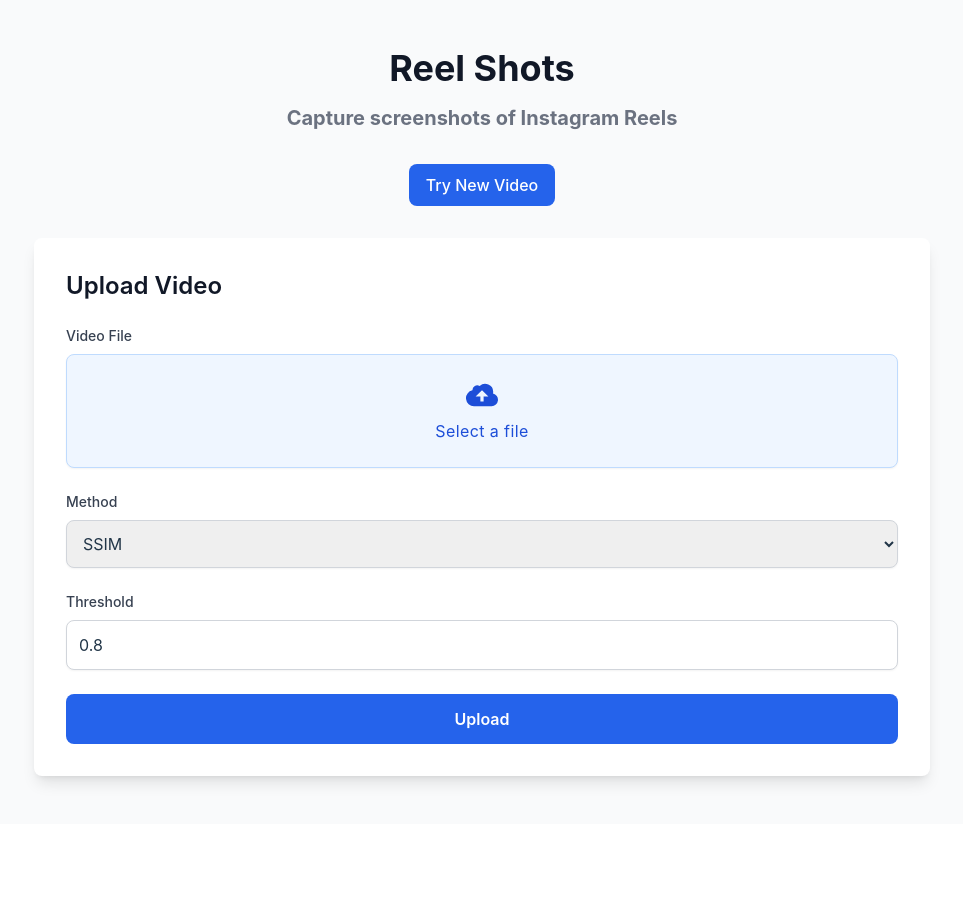
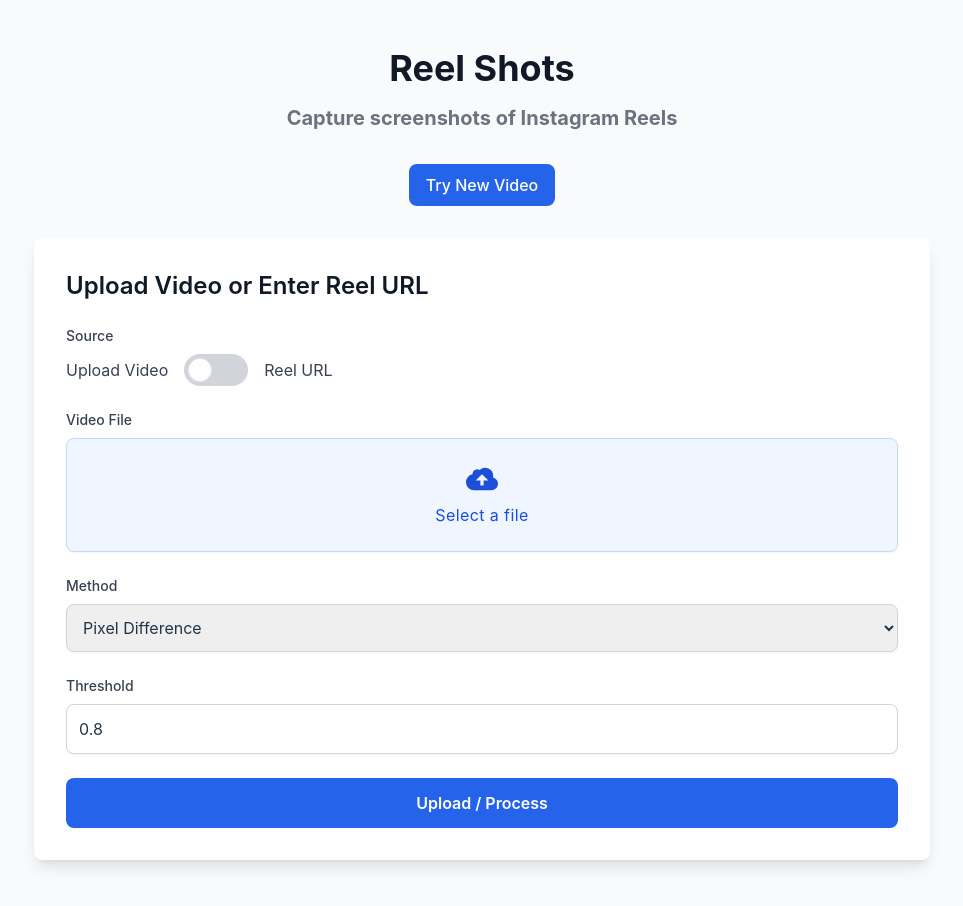
Before and after one commit to funactuator/reel_shot_ui, a React (Vite) app: page / in a window 1280 px wide. Shown: the whole page, without its empty margins (158-1121 px from the left). Before the commit the page ends 824 px from the top, so only its background shows below. Built offline with nearby package versions, Linux system fonts and the light colour scheme; no server answers.

Commit message:
[feat]: added url feature as well

```diff
--- a/src/components/FileUpload.jsx
+++ b/src/components/FileUpload.jsx
@@ -2,43 +2,70 @@
 import axios from "axios";
 
 const FileUpload = ({ onUploadSuccess }) => {
+  const [sourceType, setSourceType] = useState("file"); // "file" or "url"
   const [file, setFile] = useState(null);
-  const [method, setMethod] = useState("ssim");
+  const [reelUrl, setReelUrl] = useState("");
+  const [method, setMethod] = useState("pixel");
   const [threshold, setThreshold] = useState(0.8);
   const [loading, setLoading] = useState(false);
   const [error, setError] = useState("");
+
+  const BACKEND_URL = import.meta.env.VITE_BACKEND_URL;
 
   const handleFileChange = (e) => {
     setFile(e.target.files[0]);
   };
 
-  const BACKEND_URL = import.meta.env.VITE_BACKEND_URL
-
-
   const handleSubmit = async (e) => {
     e.preventDefault();
+    setLoading(true);
+    setError("");
+
+    try {
+      let response;
+      if (sourceType === "file") {
         if (!file) {
           setError("Please select a file.");
+          setLoading(false);
           return;
         }
 
-    setLoading(true);
-    setError("");
-
+        // Upload file
         const formData = new FormData();
         formData.append("video_file", file);
         formData.append("method", method);
         formData.append("threshold", threshold);
 
-    try {
-      const response = await axios.post(`${BACKEND_URL}/extract-frames`, formData, {
+        response = await axios.post(`${BACKEND_URL}/extract-frames`, formData, {
           headers: {
             "Content-Type": "multipart/form-data",
           },
         });
+      } else {
+        if (!reelUrl) {
+          setError("Please enter a Reel URL.");
+          setLoading(false);
+          return;
+        }
+
+        // Submit Reel URL
+        const formData = new FormData();
+        formData.append("reel_url", reelUrl);
+        formData.append("method", method);
+        formData.append("threshold", threshold);
+
+        response = await axios.post(
+          `${BACKEND_URL}/extract-frames-url`,
+          formData
+        );
+      }
+
       onUploadSuccess(response.data);
     } catch (err) {
-      setError("An error occurred while processing the video.");
+      setError(
+        err?.response?.data?.detail ||
+          "An error occurred while processing the video."
+      );
     } finally {
       setLoading(false);
     }
@@ -46,8 +73,32 @@
 
   return (
     <div className="bg-white p-8 rounded-lg shadow-lg">
-      <h2 className="text-2xl font-semibold text-gray-900 mb-6">Upload Video</h2>
-      <form onSubmit={handleSubmit}>
+      <h2 className="text-2xl font-semibold text-gray-900 mb-6">
+        Upload Video or Enter Reel URL
+      </h2>
+
+      {/* Toggle Switch for File / URL */}
+      <div className="mb-6">
+        <label className="block text-sm font-medium text-gray-700 mb-2">
+          Source
+        </label>
+        <div className="flex items-center space-x-4">
+          <span className="text-gray-700">Upload Video</span>
+          <label className="relative inline-flex items-center cursor-pointer">
+            <input
+              type="checkbox"
+              className="sr-only peer"
+              checked={sourceType === "url"}
+              onChange={() => setSourceType(sourceType === "file" ? "url" : "file")}
+            />
+            <div className="w-16 h-8 bg-gray-300 peer-focus:outline-none peer-focus:ring-2 peer-focus:ring-blue-500 rounded-full peer peer-checked:after:translate-x-8 peer-checked:after:border-white after:content-[''] after:absolute after:top-1 after:left-1 after:bg-white after:border after:rounded-full after:h-6 after:w-6 after:transition-all peer-checked:bg-blue-500"></div>
+          </label>
+          <span className="text-gray-700">Reel URL</span>
+        </div>
+      </div>
+
+      {/* Conditionally show file input or url input */}
+      {sourceType === "file" && (
         <div className="mb-6">
           <label className="block text-sm font-medium text-gray-700 mb-2">
             Video File
@@ -70,11 +121,28 @@
                 accept="video/*"
                 onChange={handleFileChange}
                 className="hidden"
-                required
               />
             </label>
           </div>
         </div>
+      )}
+
+      {sourceType === "url" && (
+        <div className="mb-6">
+          <label className="block text-sm font-medium text-gray-700 mb-2">
+            Instagram Reel URL
+          </label>
+          <input
+            type="text"
+            value={reelUrl}
+            onChange={(e) => setReelUrl(e.target.value)}
+            className="block w-full p-3 border border-gray-300 rounded-lg shadow-sm focus:outline-none focus:ring-2 focus:ring-blue-500 focus:border-blue-500"
+            placeholder="https://www.instagram.com/reel/..."
+          />
+        </div>
+      )}
+
+      {/* Method dropdown */}
       <div className="mb-6">
         <label className="block text-sm font-medium text-gray-700 mb-2">
           Method
@@ -88,6 +156,8 @@
           <option value="pixel">Pixel Difference</option>
         </select>
       </div>
+
+      {/* Threshold input */}
       <div className="mb-6">
         <label className="block text-sm font-medium text-gray-700 mb-2">
           Threshold
@@ -103,14 +173,17 @@
           required
         />
       </div>
+
+      {/* Submit button */}
       <button
         type="submit"
+        onClick={handleSubmit}
         disabled={loading}
         className="w-full bg-blue-600 text-white py-3 px-4 rounded-lg font-semibold hover:bg-blue-700 transition duration-300 disabled:bg-blue-300"
       >
-          {loading ? "Processing..." : "Upload"}
+        {loading ? "Processing..." : "Upload / Process"}
       </button>
-      </form>
+
       {error && <p className="text-red-500 text-sm mt-4">{error}</p>}
     </div>
   );
```
Lines whose indentation alone changed are shown as unchanged.
